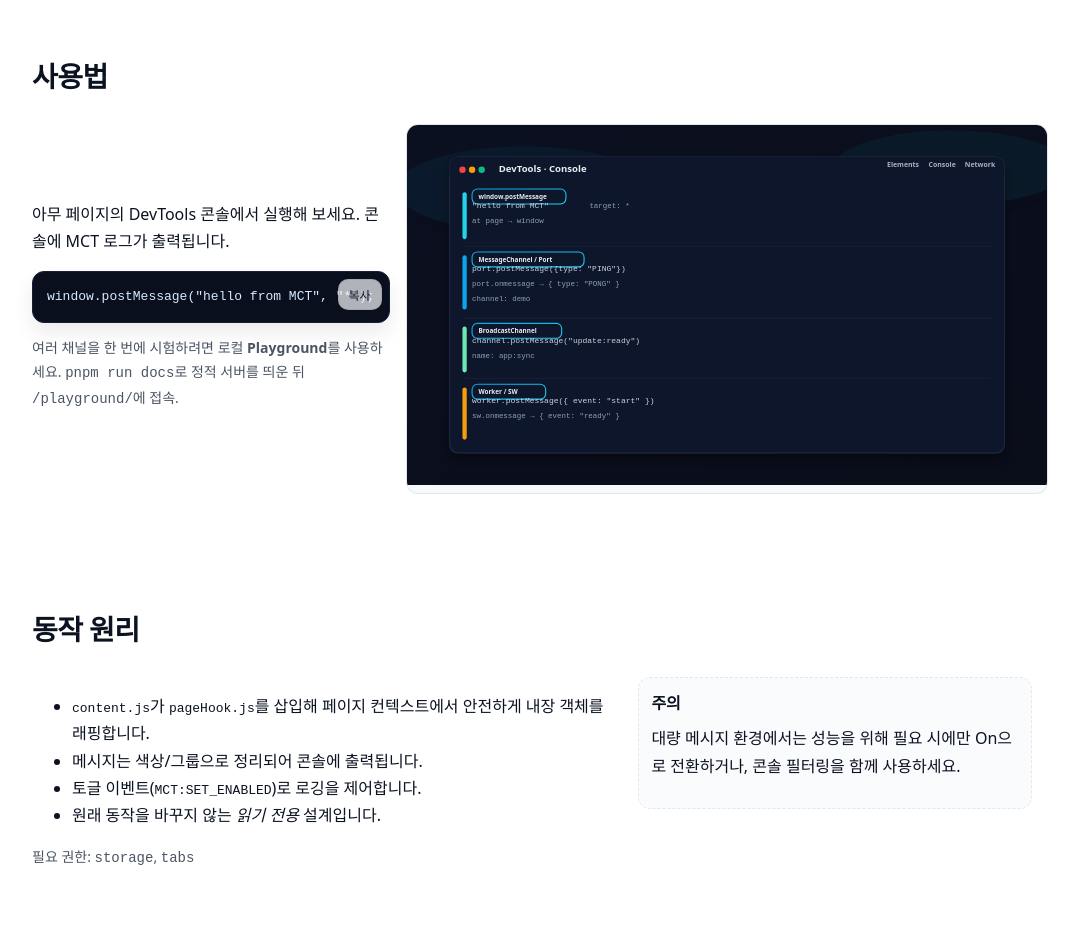
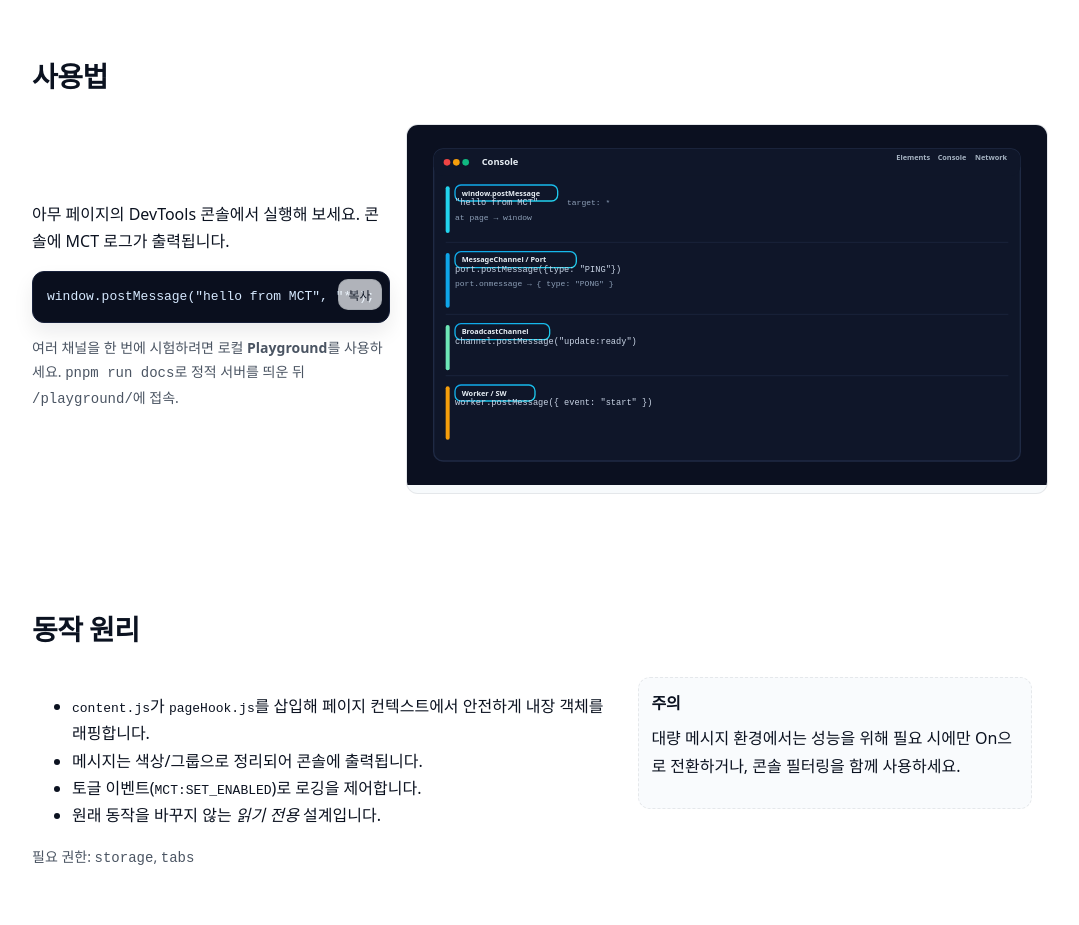
Before and after one commit to vreality64/message-channel-tracker, a browser extension: page docs/index.html in a window 1280 px wide. Shown: the part 2053-2978 px from the top of the page, without its empty margins (108-1187 px from the left). Drawn offline with Linux system fonts and the light colour scheme.

Commit message:
feat(docs): add refined internal console detail SVG and wire it in usage section
Vector detail better reflects actual grouping and labels for channels.

```diff
--- a/docs/index.html
+++ b/docs/index.html
@@ -112,7 +112,7 @@
               정적 서버를 띄운 뒤 <code>/playground/</code>에 접속.</p>
           </div>
           <figure class="usage-visual">
-            <img src="./assets/screenshot.svg" alt="MCT 콘솔 미리보기" width="640" height="360" loading="lazy" />
+            <img src="./assets/console-detail.svg" alt="MCT 콘솔 상세 미리보기" width="640" height="360" loading="lazy" />
           </figure>
         </div>
       </section>
```
Also changed, not shown: docs/assets/console-detail.svg (added).
